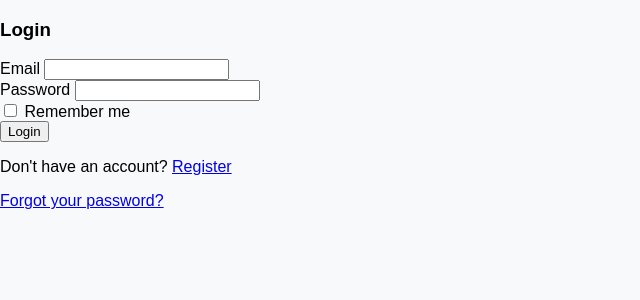
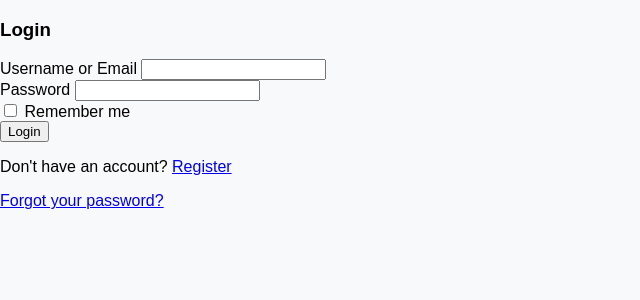
Before and after one commit to Clarlyte/budget_tracker, a Django app: page /users/login/ in a window 1280 px wide. Shown: the part 130-430 px from the top of the page, without its empty margins (0-640 px from the left). Run offline with Django 5.2, Linux system fonts and the light colour scheme.

Commit message:
Allowed the use of Username or Email for login, not just email

```diff
--- a/templates/users/login.html
+++ b/templates/users/login.html
@@ -24,7 +24,7 @@
                             {% csrf_token %}
 
                             <div class="mb-3">
-                                <label for="id_username" class="form-label">Email</label>
+                                <label for="id_username" class="form-label">Username or Email</label>
                                 <input type="text" name="username" id="id_username" class="form-control" required>
                             </div>
 
--- a/users/forms.py
+++ b/users/forms.py
@@ -1,6 +1,6 @@
 from django import forms
 from django.contrib.auth.forms import AuthenticationForm, UserCreationForm
-from django.contrib.auth import get_user_model
+from django.contrib.auth import get_user_model, authenticate
 from django.utils.translation import gettext_lazy as _
 
 User = get_user_model()
@@ -18,7 +18,7 @@ class UserRegistrationForm(UserCreationForm):
 
 class UserLoginForm(AuthenticationForm):
     username = forms.CharField(
-        label=_('Email'),
+        label=_('Username or Email'),
         widget=forms.TextInput(attrs={'autofocus': True})
     )
 
@@ -34,3 +34,30 @@ class UserLoginForm(AuthenticationForm):
                     code='invalid_login',
                 )
         return username_or_email  # Return as is if not an email
+
+    def clean(self):
+        username = self.cleaned_data.get('username')
+        password = self.cleaned_data.get('password')
+
+        if username and password:
+            if '@' in username:
+                try:
+                    user = User.objects.get(email=username)
+                    username = user.username
+                except User.DoesNotExist:
+                    pass
+
+            self.user_cache = authenticate(
+                self.request,
+                username=username,
+                password=password
+            )
+            if self.user_cache is None:
+                raise forms.ValidationError(
+                    _('Please enter a correct username/email and password.'),
+                    code='invalid_login',
+                )
+            else:
+                self.confirm_login_allowed(self.user_cache)
+
+        return self.cleaned_data
--- a/users/models.py
+++ b/users/models.py
@@ -6,8 +6,7 @@ class User(AbstractUser):
     """Custom User model that extends Django's AbstractUser"""
     email = models.EmailField(_('email address'), unique=True)
 
-    USERNAME_FIELD = 'email'
-    REQUIRED_FIELDS = ['username']
+    REQUIRED_FIELDS = ['email']
 
     def __str__(self):
         return self.email
```
